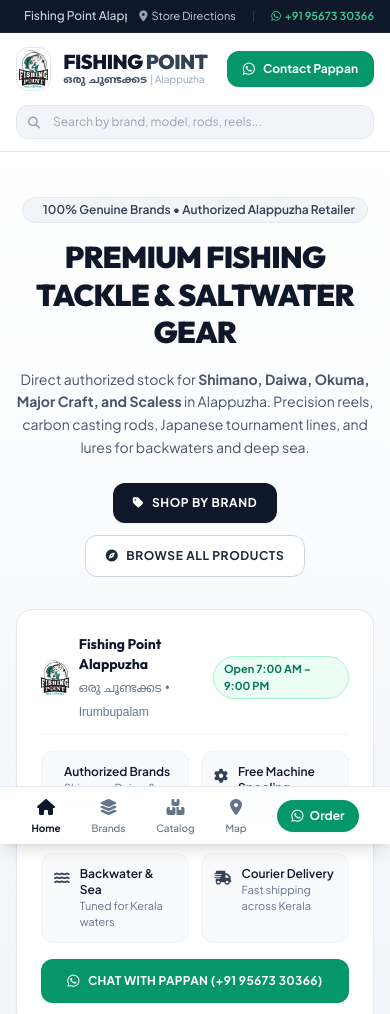
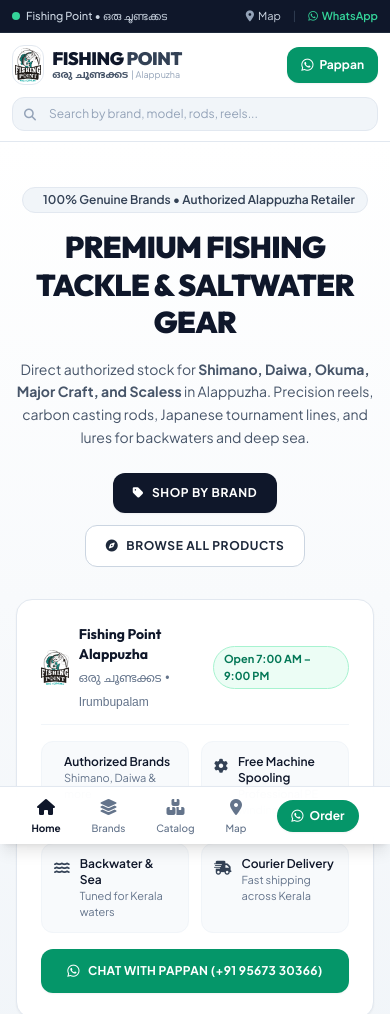
Before and after one commit to aadhilaseem/fishing-point-website, a plain HTML site: page index.html in a window 390 px wide. Shown: the top 1014 px of the page. Drawn offline with nearby package versions, Linux system fonts and the light colour scheme; some icons are missing.

Commit message:
fix: mobile header responsiveness, update service worker cache to v3, and bust script cache

```diff
--- a/index.html
+++ b/index.html
@@ -34,25 +34,22 @@
 <body class="bg-slate-50 text-slate-800 font-sans antialiased pb-20 md:pb-6">
 
     <!-- Top Announcement Ribbon -->
-    <div class="bg-slate-900 text-slate-300 text-xs py-2 px-4 border-b border-slate-800">
-        <div class="max-w-7xl mx-auto flex items-center justify-between gap-3">
-            <div class="flex items-center gap-2 truncate">
-                <span class="inline-block w-2 h-2 rounded-full bg-emerald-400"></span>
-                <span class="font-medium">Fishing Point Alappuzha</span>
-                <span class="text-slate-600 hidden sm:inline">•</span>
-                <span class="font-mal font-semibold text-slate-300 hidden sm:inline">ഒരു ചൂണ്ടക്കട</span>
-                <span class="text-slate-600 hidden sm:inline">•</span>
-                <span class="text-slate-400 hidden sm:inline">Near Iron Bridge, Mullakkal</span>
+    <div class="bg-slate-900 text-slate-300 text-xs py-2 px-3 border-b border-slate-800 overflow-hidden">
+        <div class="max-w-7xl mx-auto flex items-center justify-between gap-2 text-[11px] sm:text-xs">
+            <div class="flex items-center gap-1.5 truncate">
+                <span class="inline-block w-2 h-2 rounded-full bg-emerald-400 flex-shrink-0"></span>
+                <span class="font-medium truncate">Fishing Point • ഒരു ചൂണ്ടക്കട</span>
+                <span class="text-slate-500 hidden sm:inline">• Near Iron Bridge</span>
             </div>
-            <div class="flex items-center gap-4 flex-shrink-0 text-[11px] sm:text-xs">
+            <div class="flex items-center gap-3 flex-shrink-0">
                 <a href="https://maps.app.goo.gl/7e6VwqCL34mdy2878" target="_blank" class="hover:text-white flex items-center gap-1 transition-colors">
                     <i class="fa-solid fa-location-dot text-slate-400"></i>
-                    <span>Store Directions</span>
+                    <span>Map</span>
                 </a>
                 <span class="text-slate-700">|</span>
                 <a href="https://wa.me/919567330366?text=Hello%20Pappan,%20I%20have%20an%20inquiry%20regarding%20fishing%20tackle." target="_blank" class="text-emerald-400 hover:text-emerald-300 flex items-center gap-1 font-semibold transition-colors">
                     <i class="fa-brands fa-whatsapp"></i>
-                    <span>+91 95673 30366</span>
+                    <span>WhatsApp</span>
                 </a>
             </div>
         </div>
@@ -60,17 +57,17 @@
 
     <!-- Main Navigation Header -->
     <header class="sticky top-0 z-40 bg-white/95 backdrop-blur-md border-b border-slate-200 shadow-xs" id="mainHeader">
-        <div class="max-w-7xl mx-auto px-4 sm:px-6 lg:px-8 py-3.5 flex items-center justify-between gap-4">
+        <div class="max-w-7xl mx-auto px-3 sm:px-6 lg:px-8 py-3 flex items-center justify-between gap-2">
 
             <!-- Store Logo & Name -->
-            <a href="#" class="flex items-center gap-3 group flex-shrink-0">
-                <img src="assets/logo-icon.png" alt="Fishing Point Logo" class="h-11 w-auto object-contain rounded-xl border border-slate-200 bg-white p-0.5">
+            <a href="#" class="flex items-center gap-2 group flex-shrink-0">
+                <img src="assets/logo-icon.png" alt="Fishing Point Logo" class="h-10 w-auto object-contain rounded-xl border border-slate-200 bg-white p-0.5">
                 <div>
-                    <span class="font-heading font-black text-xl tracking-tight text-slate-900 uppercase block leading-none">
+                    <span class="font-heading font-black text-lg sm:text-xl tracking-tight text-slate-900 uppercase block leading-none">
                         FISHING <span class="text-slate-700">POINT</span>
                     </span>
-                    <span class="text-[11px] font-bold text-slate-600 block font-mal mt-0.5 leading-none">
-                        ഒരു ചൂണ്ടക്കട <span class="text-slate-400 font-sans font-normal text-[10px]">| Alappuzha</span>
+                    <span class="text-[10px] sm:text-[11px] font-bold text-slate-600 block font-mal mt-0.5 leading-none">
+                        ഒരു ചൂണ്ടക്കട <span class="text-slate-400 font-sans font-normal text-[9px] sm:text-[10px]">| Alappuzha</span>
                     </span>
                 </div>
             </a>
@@ -84,24 +81,24 @@
             </div>
 
             <!-- Header Quick Actions -->
-            <div class="flex items-center gap-3 flex-shrink-0">
-                <a href="#brandsSection" class="hidden sm:inline-flex items-center gap-1.5 px-3.5 py-2 rounded-xl text-xs font-semibold text-slate-700 hover:text-slate-900 hover:bg-slate-100 transition-colors">
+            <div class="flex items-center gap-2 flex-shrink-0">
+                <a href="#brandsSection" class="hidden sm:inline-flex items-center gap-1.5 px-3 py-2 rounded-xl text-xs font-semibold text-slate-700 hover:text-slate-900 hover:bg-slate-100 transition-colors">
                     <i class="fa-solid fa-layer-group text-slate-500"></i>
                     <span>Brands</span>
                 </a>
-                <a href="#tackleCatalog" class="hidden sm:inline-flex items-center gap-1.5 px-3.5 py-2 rounded-xl text-xs font-semibold text-slate-700 hover:text-slate-900 hover:bg-slate-100 transition-colors">
+                <a href="#tackleCatalog" class="hidden sm:inline-flex items-center gap-1.5 px-3 py-2 rounded-xl text-xs font-semibold text-slate-700 hover:text-slate-900 hover:bg-slate-100 transition-colors">
                     <i class="fa-solid fa-boxes-stacked text-slate-500"></i>
                     <span>Catalog</span>
                 </a>
-                <a href="https://wa.me/919567330366?text=Hi%20Pappan,%20I%20am%20looking%20for%20fishing%20gear%20inquiry%20at%20Fishing%20Point%20Alappuzha." target="_blank" class="px-4 py-2 rounded-xl bg-emerald-600 hover:bg-emerald-700 text-white font-bold text-xs flex items-center gap-2 shadow-sm transition-all active:scale-95">
+                <a href="https://wa.me/919567330366?text=Hi%20Pappan,%20I%20am%20looking%20for%20fishing%20gear%20inquiry%20at%20Fishing%20Point%20Alappuzha." target="_blank" class="px-3.5 py-2 rounded-xl bg-emerald-600 hover:bg-emerald-700 text-white font-bold text-xs flex items-center gap-1.5 shadow-sm transition-all active:scale-95">
                     <i class="fa-brands fa-whatsapp text-sm"></i>
-                    <span>Contact Pappan</span>
+                    <span><span class="hidden xs:inline">Contact</span> Pappan</span>
                 </a>
             </div>
         </div>
 
         <!-- Mobile Search Strip -->
-        <div class="md:hidden px-4 pb-3">
+        <div class="md:hidden px-3 pb-2.5">
             <div class="relative">
                 <input type="text" id="gearSearchMobile" placeholder="Search by brand, model, rods, reels..." class="w-full bg-slate-100 border border-slate-200 rounded-xl pl-9 pr-4 py-2 text-xs text-slate-800 placeholder-slate-400 focus:outline-none focus:bg-white focus:border-slate-900 transition-all">
                 <i class="fa-solid fa-magnifying-glass absolute left-3 top-2.5 text-slate-400 text-xs"></i>
@@ -1585,7 +1582,7 @@
         </a>
     </div>
 
-    <!-- Script -->
-    <script src="script.js"></script>
+    <!-- Script with Cache Buster -->
+    <script src="script.js?v=3.1"></script>
 </body>
 </html>
--- a/styles.css
+++ b/styles.css
@@ -11,7 +11,9 @@
     --brand-surface: #F8FAFC;
 }
 
-html {
+html, body {
+    overflow-x: hidden;
+    max-width: 100%;
     scroll-behavior: smooth;
     text-rendering: optimizeLegibility;
     -webkit-font-smoothing: antialiased;
--- a/sw.js
+++ b/sw.js
@@ -1,29 +1,24 @@
 // ==========================================================================
-// Fishing Point - High-Speed Service Worker (Instant Caching & Zero-Lag)
+// Fishing Point - Service Worker v3 (Cache Invalidation & Fresh Delivery)
 // ==========================================================================
 
-const CACHE_NAME = 'fishing-point-v1';
+const CACHE_NAME = 'fishing-point-v3';
 const ASSETS_TO_CACHE = [
     './',
     './index.html',
     './styles.css',
     './script.js',
-    'https://cdnjs.cloudflare.com/ajax/libs/font-awesome/6.5.1/css/all.min.css',
-    'https://fonts.googleapis.com/css2?family=Inter:wght@400;500;600;700;800&family=Montserrat:wght@700;800;900&display=swap'
+    'https://cdnjs.cloudflare.com/ajax/libs/font-awesome/6.5.1/css/all.min.css'
 ];
 
-// Install: Cache critical assets immediately
 self.addEventListener('install', (event) => {
     event.waitUntil(
         caches.open(CACHE_NAME).then((cache) => {
-            return cache.addAll(ASSETS_TO_CACHE).catch(() => {
-                // Non-critical remote resources failure shouldn't block install
-            });
+            return cache.addAll(ASSETS_TO_CACHE).catch(() => {});
         }).then(() => self.skipWaiting())
     );
 });
 
-// Activate: Clean up any old caches
 self.addEventListener('activate', (event) => {
     event.waitUntil(
         caches.keys().then((keys) => {
@@ -38,25 +33,25 @@ self.addEventListener('activate', (event) => {
     );
 });
 
-// Fetch: Stale-While-Revalidate Strategy (Loads from instant cache, updates silently)
 self.addEventListener('fetch', (event) => {
-    // Only handle GET requests
     if (event.request.method !== 'GET') return;
 
-    event.respondWith(
-        caches.match(event.request).then((cachedResponse) => {
-            const fetchPromise = fetch(event.request).then((networkResponse) => {
-                if (networkResponse && networkResponse.status === 200 && networkResponse.type === 'basic') {
-                    const responseToCache = networkResponse.clone();
-                    caches.open(CACHE_NAME).then((cache) => {
-                        cache.put(event.request, responseToCache);
-                    });
+    // Network-first for HTML, JS and CSS to ensure updates land immediately
+    const url = new URL(event.request.url);
+    if (url.origin === location.origin) {
+        event.respondWith(
+            fetch(event.request).then((networkResponse) => {
+                if (networkResponse && networkResponse.status === 200) {
+                    const clone = networkResponse.clone();
+                    caches.open(CACHE_NAME).then((cache) => cache.put(event.request, clone));
                 }
                 return networkResponse;
-            }).catch(() => cachedResponse);
+            }).catch(() => caches.match(event.request))
+        );
+        return;
+    }
 
-            // Return cached response instantly if available, else wait for network
-            return cachedResponse || fetchPromise;
-        })
+    event.respondWith(
+        caches.match(event.request).then((cached) => cached || fetch(event.request))
     );
 });
```
